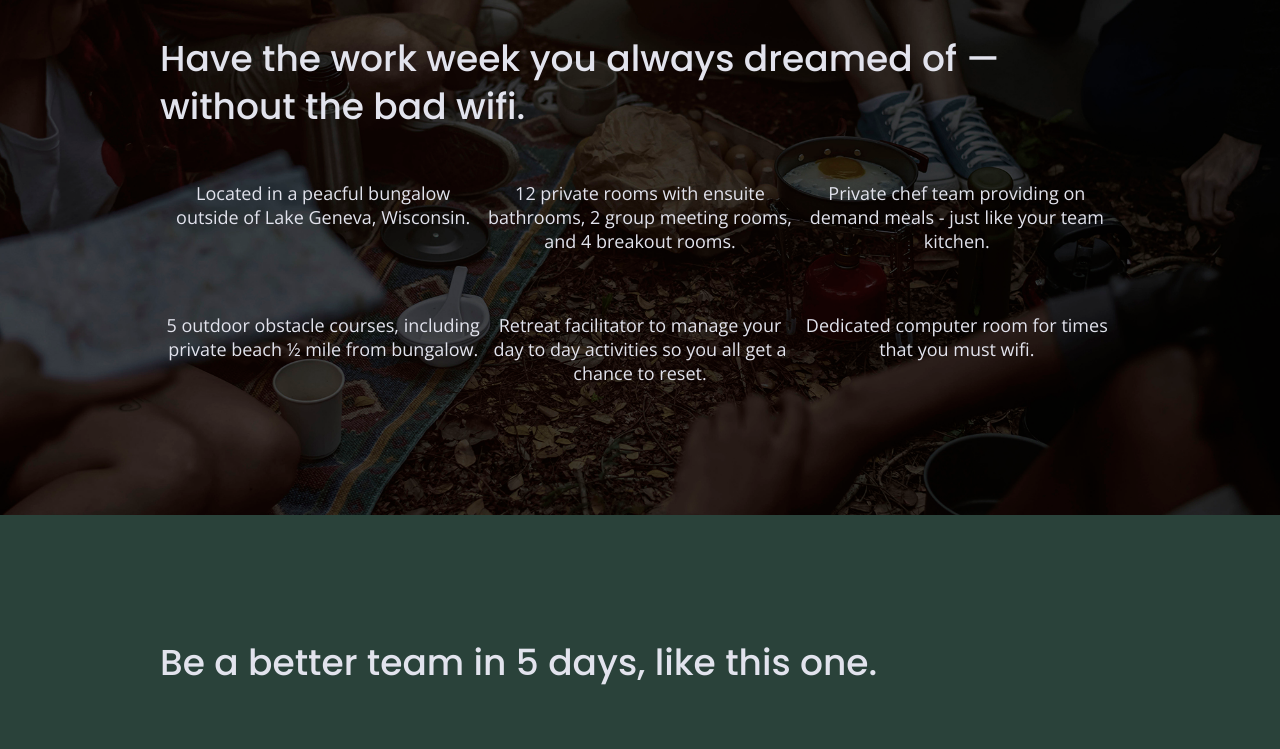
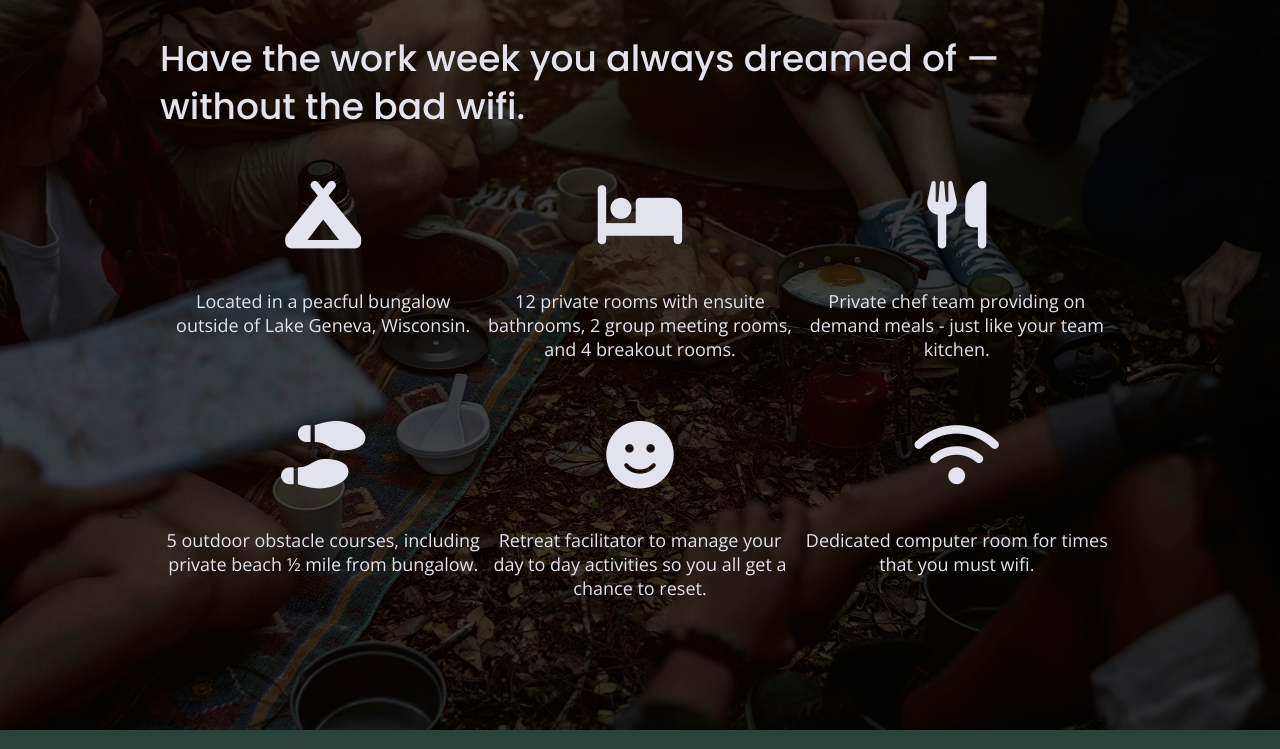
Before and after one commit to mariateresepettersson/unplugged-code, a website built with Parcel: page index.html in a window 1280 px wide. Shown: the part 1089-1838 px from the top of the page. Built offline with nearby package versions, Linux system fonts and the light colour scheme.

Commit message:
Icons added to figures section

```diff
--- a/css/main.css
+++ b/css/main.css
@@ -305,6 +305,11 @@ input[type=button] {
   justify-content: center;
   align-items: flex-start;
   flex-flow: row wrap;
+}
+
+.features i {
+  font-size: 3.75em;
+  margin-bottom: 40px;
 }
 
 .features p {
--- a/index.html
+++ b/index.html
@@ -10,13 +10,12 @@
 
   <link rel="manifest" href="site.webmanifest">
   <link rel="apple-touch-icon" href="icon.png">
-  <!-- Place favicon.ico in the root directory -->
-
+  <!-- Icons -->
+  <script src="https://kit.fontawesome.com/b9a5599f75.js" crossorigin="anonymous"></script>
+  <!-- Google Fonts -->
+  <link href="https://fonts.googleapis.com/css?family=Open+Sans:400,700|Poppins:500,700" rel="stylesheet">
   <link rel="stylesheet" href="css/normalize.css">
   <link rel="stylesheet" href="css/main.css">
-
-  <!-- Google Fonts -->
-  <link href="https://fonts.googleapis.com/css?family=Open+Sans:400,700|Poppins:500,700" rel="stylesheet">
 </head>
 
 <body>
@@ -67,31 +66,31 @@
         <div class="features-items">
           <!-- Add your Features content here -->
           <article>
-            <p class="fontawesome-icon"></p>
+            <p class="fontawesome-icon"><i class="fas fa-campground"></i></p>
             <p class="features-item-description">Located in a peacful bungalow outside of Lake Geneva, Wisconsin.</p>
           </article>
           <article>
-            <p class="fontawesome-icon"></p>
+            <p class="fontawesome-icon"><i class="fas fa-bed"></i></p>
             <p class="features-item-description">12 private rooms with ensuite bathrooms, 2 group meeting rooms, and 4
               breakout rooms.</p>
           </article>
           <article>
-            <p class="fontawesome-icon"></p>
+            <p class="fontawesome-icon"><i class="fas fa-utensils"></i></p>
             <p class="features-item-description">Private chef team providing on demand meals - just like your team
               kitchen.</p>
           </article>
           <article>
-            <p class="fontawesome-icon"></p>
+            <p class="fontawesome-icon"><i class="fas fa-shoe-prints"></i></p>
             <p class="features-item-description">5 outdoor obstacle courses, including private beach ½ mile from
               bungalow.</p>
           </article>
           <article>
-            <p class="fontawesome-icon"></p>
+            <p class="fontawesome-icon"><i class="fas fa-smile"></i></p>
             <p class="features-item-description">Retreat facilitator to manage your day to day activities so you all get
               a chance to reset.</p>
           </article>
           <article>
-            <p class="fontawesome-icon"></p>
+            <p class="fontawesome-icon"><i class="fas fa-wifi"></i></p>
             <p class="features-item-description">Dedicated computer room for times that you must wifi.</p>
           </article>
         </div>
```
Also changed, not shown: about/index.html (+1 -0 lines), faq/index.html (+1 -0 lines).
